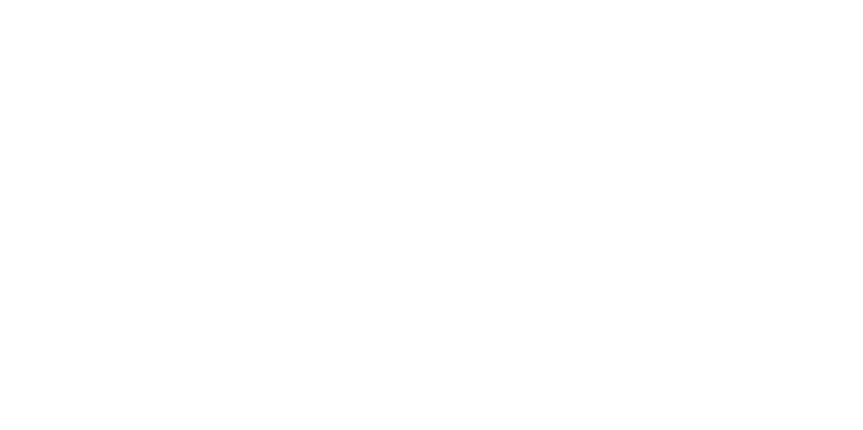
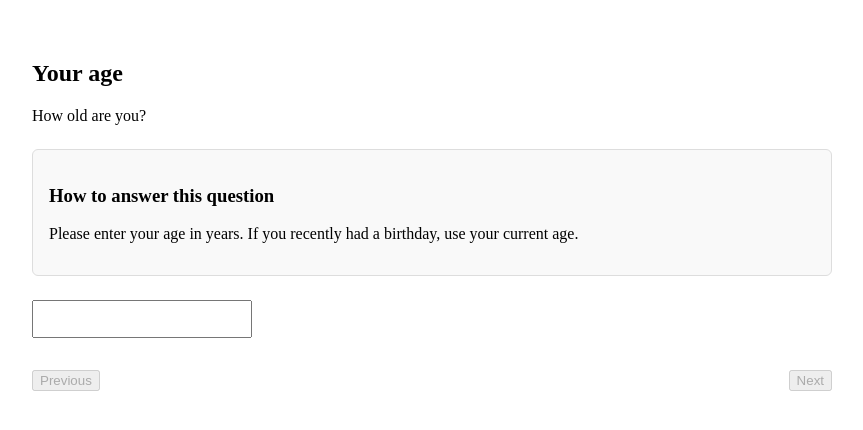
Before and after one commit to GintasVilkelis/cle-lbp-mvp, a React (Vite) app in the folder cle-frontend/: page /consumer in a window 1280 px wide. Before the commit this address had no page. Shown: the top 430 px of the page, without its empty margins (8-871 px from the left). Built offline with nearby package versions, Linux system fonts and the light colour scheme.

Commit message:
Backend: AssessmentRequest -> LBPResponse

```diff
--- a/cle-frontend/src/App.tsx
+++ b/cle-frontend/src/App.tsx
@@ -2,14 +2,14 @@
 import AssessmentForm from "./pages/AssessmentForm";
 import ResultsPage from "./pages/ResultsPage";
 import ConsumerQuestionPage from "./pages/ConsumerQuestionPage";
-
-<Route path="/consumer" element={<ConsumerQuestionPage />} />
 
 export default function App() {
   return (
     <Routes>
       <Route path="/" element={<AssessmentForm />} />
       <Route path="/results" element={<ResultsPage />} />
+      <Route path="/consumer" element={<ConsumerQuestionPage />} />
+      <Route path="/patient-results" element={<ResultsPage />} />
     </Routes>
   );
 }
--- a/cle-frontend/src/pages/ConsumerQuestionPage.tsx
+++ b/cle-frontend/src/pages/ConsumerQuestionPage.tsx
@@ -84,6 +84,31 @@
 
         {/* For now: simple buttons for options */}
         <div>
+          {question.type === "number" ? (
+            <input
+              type="number"
+              value={answers[question.id] ?? ""}
+              onChange={e => handleAnswer(e.target.value)}
+              style={{ padding: "0.5rem", fontSize: "1rem", width: "200px" }}
+            />
+          ) : (
+            question.options.map(opt => (
+              <button
+                key={opt.value}
+                onClick={() => handleAnswer(opt.value)}
+                style={{
+                  display: "block",
+                  marginBottom: "0.5rem",
+                  padding: "0.75rem",
+                  width: "100%",
+                  textAlign: "left"
+                }}
+              >
+                {opt.label}
+              </button>
+            ))
+          )}
+
           {question.options.map(opt => (
             <button
               key={opt.value}
```
Also changed, not shown: 1 other file (tests, documents, lock files or other folders).
